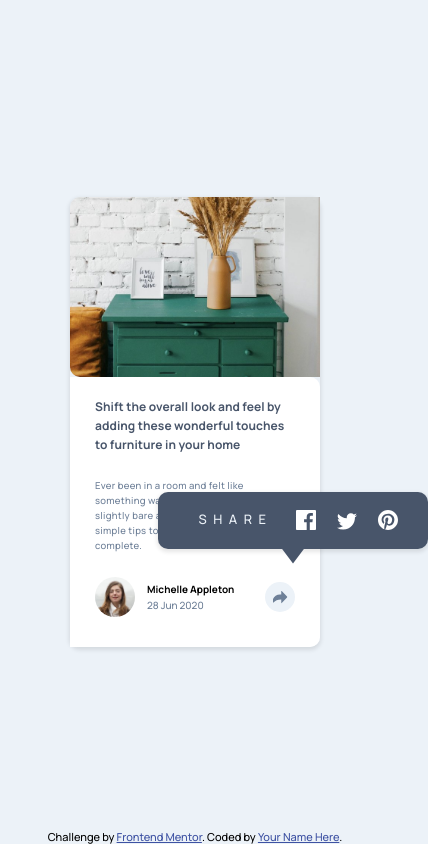
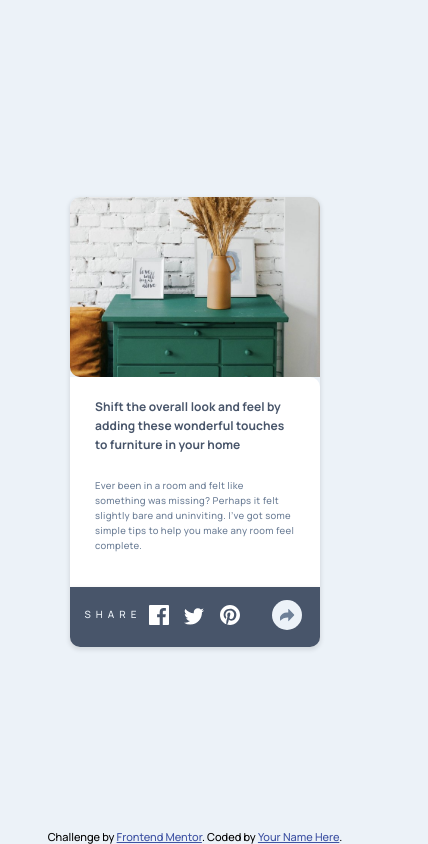
Before and after one commit to DarkFM/FEM-Article-Preview-Component, a plain HTML site: page index.html in a window 390 px wide. Both pictures are taken after a click on the element 280 px from the left and 596 px from the top of the page. Shown: the whole page, 428 px wide, since content can reach past the window. Drawn offline with Linux system fonts and the light colour scheme.

Commit message:
finished all design features

```diff
--- a/styles.css
+++ b/styles.css
@@ -38,6 +38,7 @@ body {
     position: relative;
     height: 100vh;
     width: 100vw;
+    min-height: 50rem;
     background: var(--light-gray-blue);
     font-family: var(--heading-family);
 }
@@ -53,6 +54,11 @@ body {
     transform: translate(-50%, -50%);
     border-radius: 10px;
     box-shadow: var(--box-shadow-default);
+
+    /* min-width: 25rem;
+    min-height: 32rem;
+    width: 60vw; */
+    /* max-height: 45rem; */
 }
 
 .wrapper > :first-child {
@@ -170,12 +176,12 @@ body {
 }
 
 .links-popup__share-icon:hover {
-    background: var(--very-dark-gray-blue);
+    background: var(--desaturated-dark-blue);
 }
 
 .links-popup__share-icon:hover img,
 .links-popup__share-icon:active img {
-    filter: brightness(100)
+    filter: brightness(100);
 }
 
 #links-popup-toggle {
@@ -190,8 +196,13 @@ body {
     height: 100%;
 }
 
-#links-popup-toggle:checked + .links-popup__social-media {
+#links-popup-toggle:checked ~ .links-popup__social-media {
     display: inline-block;
+}
+
+#links-popup-toggle:checked ~ .links-popup__share-icon {
+    filter: brightness(100);
+    background: var(--desaturated-dark-blue);
 }
 
 
@@ -262,10 +273,13 @@ body {
 @media(max-width: 750px) {
     .wrapper {
         min-width: 25rem;
-        min-height: 40rem;
+        min-height: 45rem;
         width: 60vw;
-        height: 75vh;
+        height: 70vh;
+        max-width: 25rem;
         max-height: 45rem;
+        overflow: hidden;
+        border-radius: 10px;
     }
 
     .wrapper > .img-container,
@@ -277,6 +291,15 @@ body {
 
     .img-container {
         height: 40%;
+    }
+
+    .card__footer {
+        position: absolute;
+        left: 0;
+        right: 0;
+        padding: 0 2rem;
+        margin-bottom: 2rem;
+        bottom: 0;
     }
 
     .card {
@@ -311,6 +334,34 @@ body {
     .links-popup__share-icon {
         width: 3rem;
         height: 3rem;
+        right: 1.8rem;
+        top: 1.3rem
+    }
+
+    .links-popup__social-media {
+        padding-left: 1rem;
+        border-radius: 0;
+        top: 0;
+        left: 0;
         right: 0;
+        bottom: 0;
+        width: 25rem;
+        min-height: 6rem;
+    }
+
+    .links-popup__share-icon {
+        z-index: 100;
+    }
+
+    .links-popup__title {
+        width: 30%;
+        font-size: 1rem;
+    }
+    .links-popup__icon-wrapper {
+        width: 10%;
+    }
+
+    .links-popup__social-media::before {
+        display: none;
     }
 }
```
